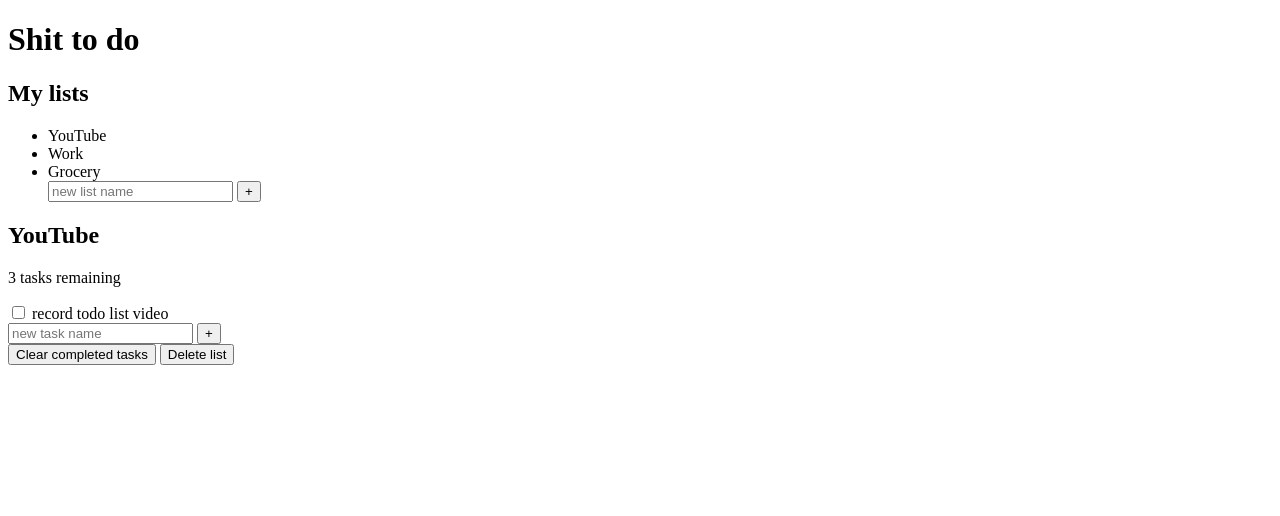
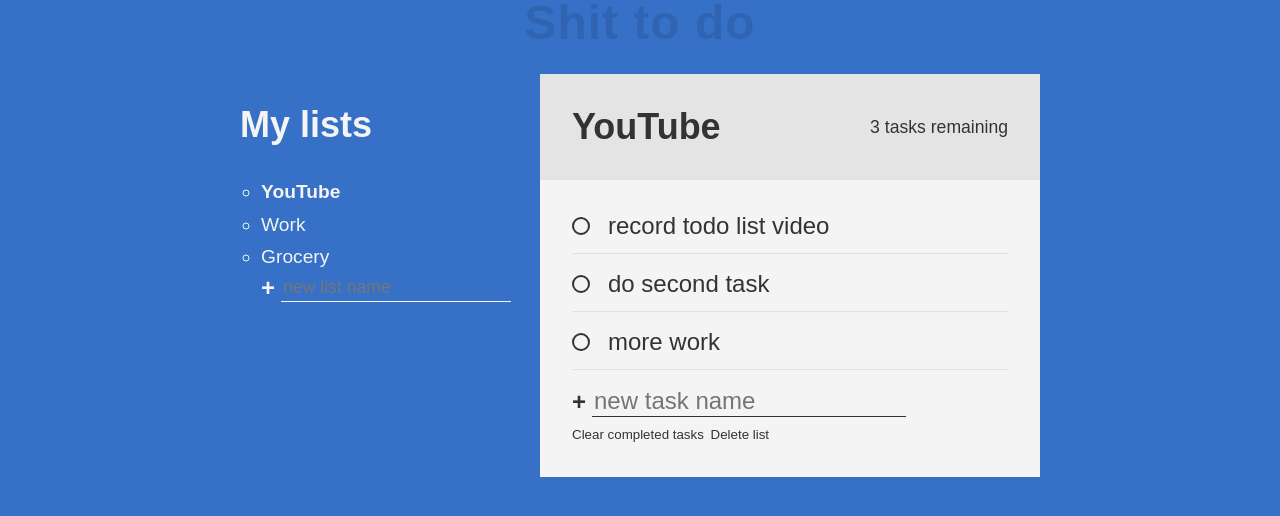
Before and after one commit to shanetom/to_do_list, a plain HTML site: page index.html in a window 1280 px wide. Drawn offline with Linux system fonts and the light colour scheme.

Commit message:
Update html and add more css styling and formatting

```diff
--- a/css/styles.css
+++ b/css/styles.css
@@ -0,0 +1,178 @@
+:root {
+    --clr-primary: rgb(54,112,199);
+    --clr-light: #f4f4f4;
+    --clr-dark: #333;
+    --clr-warning: rgb(99,36,36);
+}
+
+*,
+*::before,
+*::after {
+    font-family: inherit;
+    box-sizing: border-box;
+}
+
+body {
+    margin: 0;
+    font-family: "Work Sans", sans-serif;
+    font-weight: 300;
+    font-size: 1.5rem;
+    background-color: var(--clr-primary);
+    color: var(--clr-light);
+    display: grid;
+    grid:
+        "header header header header" auto
+        "...... lists  active ......" auto /
+        1fr minmax(100px, 300px) minmax(250px, 500px) 1fr;
+}
+
+.title {
+    grid-area: header;
+    text-align: center;
+    font-size: calc(7vp + 2rem);
+    font-weight: 900;
+    color: rgba(0, 0, 0, 0.1);
+    letter-spacing: 1px;
+    margin: -0.1em 0 0.5em;
+    letter-spacing: 1px;
+}
+
+.all-tasks {
+    grid-area: lists;
+}
+
+.task-list {
+    font-size: 1.2rem;
+    line-height: 1.7;
+    list-style: circle;
+    padding-left: 1.1em;
+}
+
+.list-name {
+    cursor: pointer;
+}
+
+.list-name:hover {
+    opacity: 0.7;
+}
+
+form {
+    display: flex;
+}
+
+.btn {
+    cursor: pointer;
+    background: 0;
+    border: 0;
+    padding: 0;
+    color: inherit;
+}
+
+.btn.create {
+    font-size: 1.5rem;
+    font-weight: 900;
+    margin-right: 0.25em;
+    transition: opacity 250ms ease-in;
+}
+
+.btn.create:hover {
+    opacity: 0.7;
+}
+
+.new {
+    background: transparent;
+    border: 0;
+    color: inherit;
+    border-bottom: 1px solid currentColor;
+    font-size: inherit;
+    outline: none;
+
+    transition: border-bottom 250ms ease-in;
+    order: 2;
+}
+
+.new:focus {
+    border-bottom-width: 3px;
+
+}
+
+.new:focus::placeholder {
+    opacity: 0.2;
+}
+
+.new.list {
+    font-size: 1.1rem;
+}
+
+.active-list {
+    font-weight: 700;
+}
+
+.todo-list {
+    --spacer: 2rem;
+
+    grid-area: active;
+    background: var(--clr-light);
+    color: var(--clr-dark);
+}
+
+.todo-header {
+    padding: var(--spacer);
+    background: #e4e4e4;
+    display: flex;
+    align-items: center;
+    justify-content: space-between;
+}
+
+.list-title {
+    margin: 0 1em 0 0;
+}
+
+.task-count {
+    margin: 0;
+    font-size: 1.1rem;
+}
+
+.todo-body {
+    padding: var(--spacer);
+}
+
+[type="checkbox"] {
+    opacity: 0;
+    position: absolute;
+}
+
+.task label {
+    display: flex;
+    align-items: center;
+    position: relative;
+    margin-bottom: 1.25em;
+}
+
+.task label::after {
+    content: "";
+    position: absolute;
+    left: 0;
+    right: 0;
+    bottom: -50%;
+    height: 1px;
+    background: currentColor;
+    opacity: 0.1;
+}
+
+.custom-checkbox {
+    --size: 0.75em;
+    display: inline-block;
+    width: var(--size);
+    height: var(--size);
+    margin-right: var(--size);
+    cursor: pointer;
+    border: 2px solid currentColor;
+    border-radius: 50%;
+    transform: scale(1);
+    transition: transform 300ms ease-in-out;
+}
+
+.task:hover .custom-checkbox {
+    transform: scale(1.1);
+}
--- a/index.html
+++ b/index.html
@@ -13,12 +13,12 @@
     <div class="all-tasks">
         <h2 class="task-list-title">My lists</h2>
         <ul class="task-list">
-            <li class="active-list">YouTube</li>
-            <li>Work</li>
-            <li>Grocery</li>
+            <li class="list-name active-list">YouTube</li>
+            <li class="list-name">Work</li>
+            <li class="list-name">Grocery</li>
             <form action="">
                 <input type="text" class="new list" placeholder="new list name" aria-label="new list name"/>
-                <button class="btn list" aria-label="create new list">+</button>
+                <button class="btn create" aria-label="create new list">+</button>
             </form>
         </ul>
     </div>
@@ -33,11 +33,19 @@
                     <input type="checkbox" id="task-1"/>
                     <label for="task-1"><span class="custom-checkbox"></span>record todo list video</label>
                 </div>
+                <div class="task">
+                    <input type="checkbox" id="task-2"/>
+                    <label for="task-2"><span class="custom-checkbox"></span>do second task</label>
+                </div>
+                <div class="task">
+                    <input type="checkbox" id="task-3"/>
+                    <label for="task-3"><span class="custom-checkbox"></span>more work</label>
+                </div>
             </div>
             <div class="new-task-creator">
                 <form action="">
-                    <input type="text" class="new list" placeholder="new task name" aria-label="new task name"/>
-                    <button class="btn task" aria-label="create new task">+</button>
+                    <input type="text" class="new task" placeholder="new task name" aria-label="new task name"/>
+                    <button class="btn create" aria-label="create new task">+</button>
                 </form>
             </div>
             <div class="delete-stuff">
```
